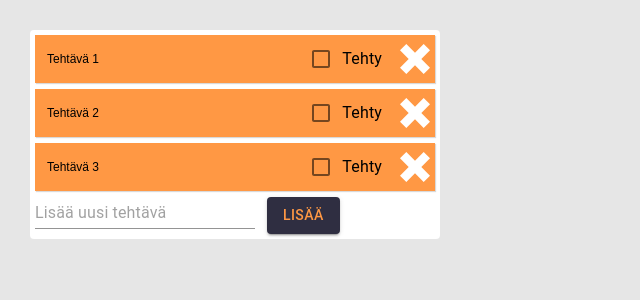
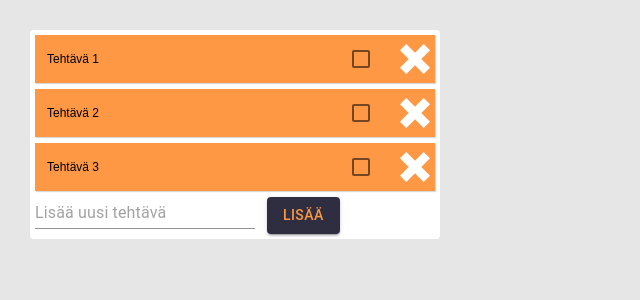
Before and after one commit to samuvartiainen/react-todo-app, a React (Create React App) app: page / in a window 1280 px wide. Shown: the top 300 px of the page, without its empty margins (0-640 px from the left). Built offline with nearby package versions, Linux system fonts and the light colour scheme.

Commit message:
added checkbox, not working completely yet

```diff
--- a/package.json
+++ b/package.json
@@ -14,7 +14,7 @@
     "react-scripts": "3.4.3"
   },
   "scripts": {
-    "start": "node server.js",
+    "start": "react-scripts start",
     "build": "react-scripts build",
     "test": "react-scripts test",
     "eject": "react-scripts eject"
--- a/src/App.js
+++ b/src/App.js
@@ -1,121 +1,78 @@
 import React, { useState } from "react";
-import { makeStyles, useTheme, withStyles } from '@material-ui/core/styles';
+import { makeStyles, useTheme, withStyles } from "@material-ui/core/styles";
 import checkmark from "./check-mark-icon.svg";
 import crossmark from "./cross-mark-icon.svg";
 import "./App.css";
-import Button from '@material-ui/core/Button';
-import TextField from '@material-ui/core/TextField';
-import Card from '@material-ui/core/Card';
-import CardActionArea from '@material-ui/core/CardActionArea';
-import CardActions from '@material-ui/core/CardActions';
-import CardContent from '@material-ui/core/CardContent';
-import CardMedia from '@material-ui/core/CardMedia';
-import Typography from '@material-ui/core/Typography';
+import Button from "@material-ui/core/Button";
+import TextField from "@material-ui/core/TextField";
+import Card from "@material-ui/core/Card";
+import CardActionArea from "@material-ui/core/CardActionArea";
+import CardActions from "@material-ui/core/CardActions";
+import CardContent from "@material-ui/core/CardContent";
+import CardMedia from "@material-ui/core/CardMedia";
+import Typography from "@material-ui/core/Typography";
 import { findByLabelText } from "@testing-library/react";
 
-import { green } from '@material-ui/core/colors';
-import FormGroup from '@material-ui/core/FormGroup';
-import FormControlLabel from '@material-ui/core/FormControlLabel';
-import { Checkbox } from '@material-ui/core';
+import { green } from "@material-ui/core/colors";
+import FormGroup from "@material-ui/core/FormGroup";
+import FormControlLabel from "@material-ui/core/FormControlLabel";
+import { Checkbox } from "@material-ui/core";
 
-const useStyles = makeStyles((theme) =>({
+const useStyles = makeStyles((theme) => ({
   root: {
     maxWidth: 345,
-    display: 'flex',
-    flexDirection: 'row'
+    display: "flex",
+    flexDirection: "row",
   },
   buttons: {
-    display: 'flex',
-    flexDirection: 'row'
+    display: "flex",
+    flexDirection: "row",
   },
   content: {
-    display: 'flex'
+    display: "flex",
   },
   media: {
     height: 100,
   },
 }));
 
-const GreenCheckbox = withStyles({
-  root: {
-    color: green[400],
-    '&$checked': {
-      color: green[600],
-    },
-  },
-  checked: {},
-})((props) => <Checkbox color="default" {...props} />);
-
-
 function Todo({ todo, index, completeTodo, removeTodo, returnTodo }) {
-
-  const [state, setState] = React.useState({
-    checkedA: false,
-    checkedB: true,
-    checkedF: false,
-    checkedG: true,
-  });
-
-  const handleChange = (event, index) => {
-    setState({ ...state, [event.target.name]: event.target.checked });
-  };
-
-
   return (
-    <div className="todo"
+    <div
+      className="todo"
       style={{
-      backgroundColor: todo.completed ? "var(--lightgrey)" : "var(--orange)"
-    }
-    }>
+        backgroundColor: todo.completed ? "var(--lightgrey)" : "var(--orange)",
+      }}
+    >
       <div
         className="todo-texts"
         style={{
-        textDecoration: todo.completed ? "line-through" : ""
+          textDecoration: todo.completed ? "line-through" : "",
         }}
       >
         {todo.text}
       </div>
-      <div>
-
-
-      </div>
-      <div
-      className="buttons">
-        {todo.completed ?
-
+      <div></div>
+      <div className="buttons">
         <FormControlLabel
           control={
             <Checkbox
-            checked={state.checkedA}
-            onChange={handleChange}
-            name="checkedA"
-            onClick={() => returnTodo(index)}
+              onClick={() => {
+                todo.completed ? returnTodo(index) : completeTodo(index);
+              }}
             />
           }
-        label="Palauta"
+        ></FormControlLabel>
+
+        <div className="crossmark">
+          <img
+            height="30px"
+            src={crossmark}
+            onClick={() => removeTodo(index)}
           />
-        :
-        <FormControlLabel
-        control={
-          <Checkbox
-            checked={state.checkedA}
-            onChange={handleChange}
-            name="checkedA"
-            onClick={() => completeTodo(index)}
-          />
-        }
-        label="Tehty"
-      />
-
-    }
-    <div className="crossmark">
-      <img height='30px'
-      src={crossmark}
-      onClick={() => removeTodo(index)}/>
         </div>
       </div>
     </div>
-
   );
 }
 
@@ -139,12 +96,16 @@ function NewItem({ newTodo }) {
           value={value}
           onChange={(e) => setValue(e.currentTarget.value)}
         />
-      <Button variant="contained"
+        <Button
+          variant="contained"
           style={{
             color: "var(--orange)",
-        backgroundColor: "var(--black)"
+            backgroundColor: "var(--black)",
           }}
-      type="submit">Lisää</Button>
+          type="submit"
+        >
+          Lisää
+        </Button>
       </form>
     </div>
   );
@@ -176,7 +137,7 @@ function App() {
   const completeTodo = (index) => {
     const newTodos = [...todos];
     newTodos[index].completed = true;
-    newTodos.push(newTodos.splice(index, 1)[0])
+    newTodos.push(newTodos.splice(index, 1)[0]);
     setTodos(newTodos);
   };
 
@@ -184,9 +145,9 @@ function App() {
   const returnTodo = (index) => {
     const newTodos = [...todos];
     newTodos[index].completed = false;
-    newTodos.unshift(newTodos.splice(index, 1)[0])
+    newTodos.unshift(newTodos.splice(index, 1)[0]);
     setTodos(newTodos);
-  }
+  };
   // remove item from list
   const removeTodo = (index) => {
     const newTodos = [...todos];
@@ -196,7 +157,6 @@ function App() {
   return (
     <div className="app">
       <div className="todo-list">
-
         {todos.map((todo, index) => (
           <Todo
             key={index}
```
Lines whose indentation alone changed are shown as unchanged.
